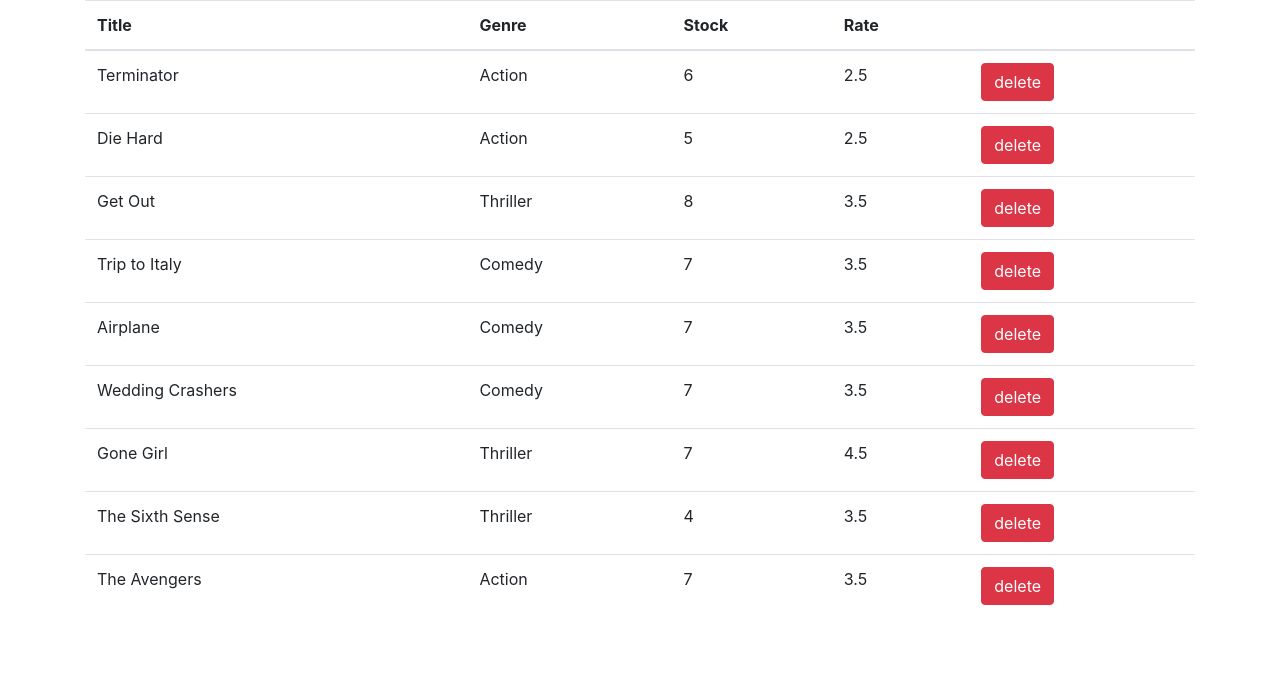
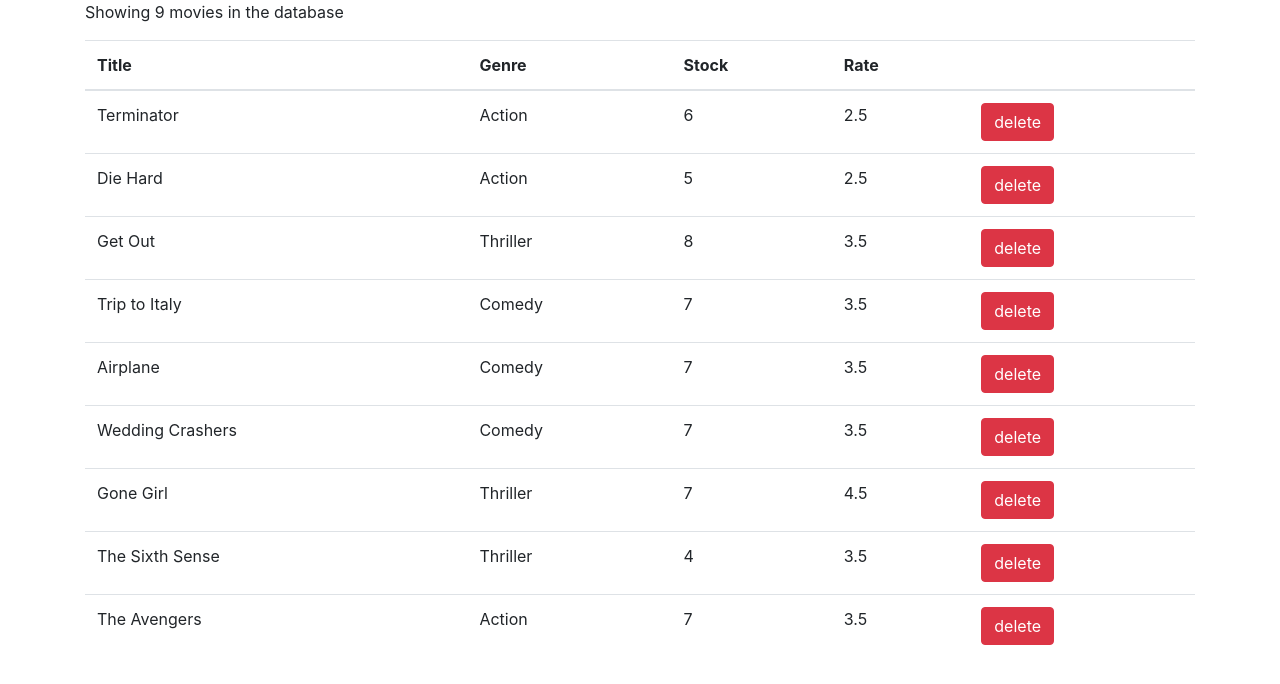
Before and after one commit to MonaliGanganeNeosoft/React-all, a React (Create React App) app: page / in a window 1280 px wide. Shown: the top 684 px of the page. Built offline with nearby package versions, Linux system fonts and the light colour scheme.

Commit message:
simple if for movie count and not to database

```diff
--- a/src/components/movies.jsx
+++ b/src/components/movies.jsx
@@ -6,10 +6,15 @@ class Movies extends Component {
   };
   handleDelete = (movie) => {
     const movies = this.state.movies.filter((m) => m._id !== movie._id);
-    this.setState({ movies: movies });
+    this.setState({ movies });
   };
   render() {
+    if (this.state.movies.length === 0) {
+      return <p>There are no movies in the database</p>;
+    }
     return (
+      <>
+        <p>Showing {this.state.movies.length} movies in the database</p>
         <table className="table">
           <thead>
             <tr>
@@ -39,6 +44,7 @@ class Movies extends Component {
             ))}
           </tbody>
         </table>
+      </>
     );
   }
 }
```
Lines whose indentation alone changed are shown as unchanged.
